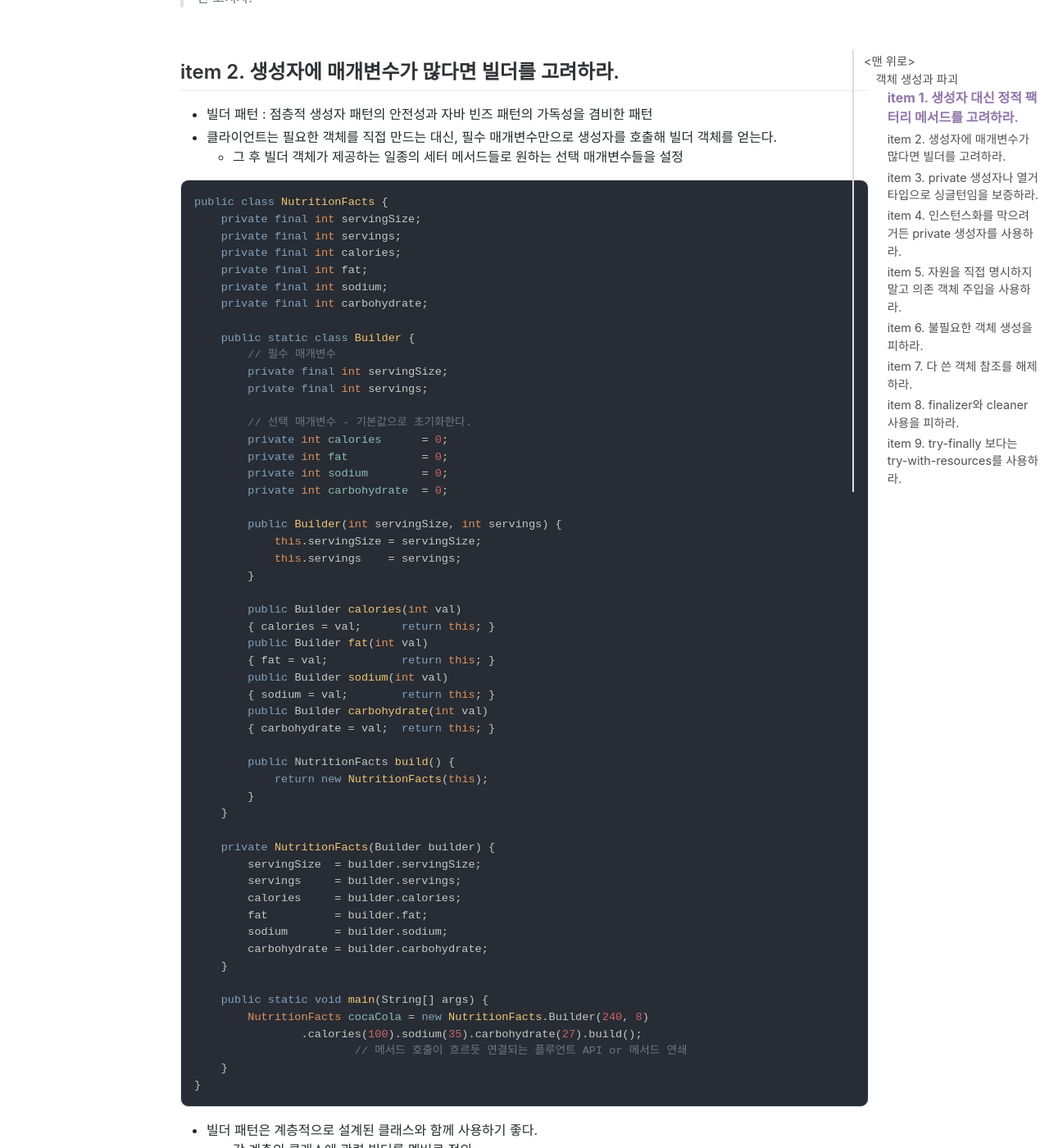
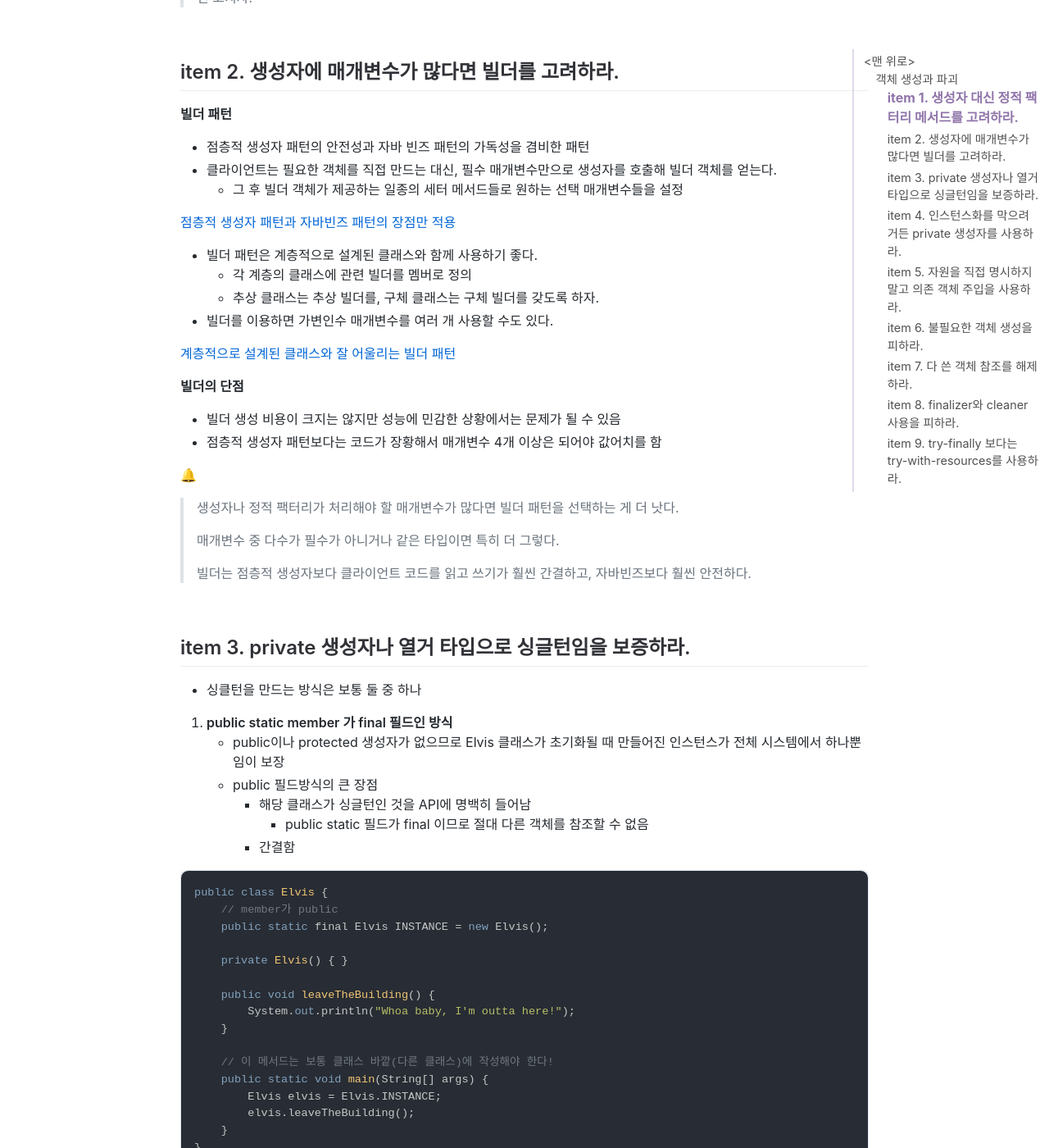
Before and after one commit to jihunparkme/jihunparkme.github.io, a Jekyll site: the page built from _posts/2023-04-07-Effective-Java-객체-생성과-파괴.md, in a window 1280 px wide and 1400 px high, scrolled down 2281 px. Shown: the whole window at 82% size. Built offline with Jekyll 4.4.1, drawn with Linux system fonts in a browser that asks for light colours; nearby versions of some CDN libraries; comment, search, counter and statistics services are not loaded; some of the changed text lies outside the part shown.

Commit message:
[EJ] item 2. 생성자에 매개변수가 많다면 빌더를 고려하라.

````diff
--- a/_posts/2023-04-07-Effective-Java-객체-생성과-파괴.md
+++ b/_posts/2023-04-07-Effective-Java-객체-생성과-파괴.md
@@ -78,182 +78,32 @@ public static Boolean valueOf(boolean b) {
 <br>
 
 ## item 2. 생성자에 매개변수가 많다면 빌더를 고려하라.
-- 빌더 패턴 : 점층적 생성자 패턴의 안전성과 자바 빈즈 패턴의 가독성을 겸비한 패턴
+
+**빌더 패턴**
+
+- 점층적 생성자 패턴의 안전성과 자바 빈즈 패턴의 가독성을 겸비한 패턴
 - 클라이언트는 필요한 객체를 직접 만드는 대신, 필수 매개변수만으로 생성자를 호출해 빌더 객체를 얻는다.
   - 그 후 빌더 객체가 제공하는 일종의 세터 메서드들로 원하는 선택 매개변수들을 설정
 
-```java
-public class NutritionFacts {
-    private final int servingSize;
-    private final int servings;
-    private final int calories;
-    private final int fat;
-    private final int sodium;
-    private final int carbohydrate;
-
-    public static class Builder {
-        // 필수 매개변수
-        private final int servingSize;
-        private final int servings;
-
-        // 선택 매개변수 - 기본값으로 초기화한다.
-        private int calories      = 0;
-        private int fat           = 0;
-        private int sodium        = 0;
-        private int carbohydrate  = 0;
-
-        public Builder(int servingSize, int servings) {
-            this.servingSize = servingSize;
-            this.servings    = servings;
-        }
-
-        public Builder calories(int val)
-        { calories = val;      return this; }
-        public Builder fat(int val)
-        { fat = val;           return this; }
-        public Builder sodium(int val)
-        { sodium = val;        return this; }
-        public Builder carbohydrate(int val)
-        { carbohydrate = val;  return this; }
-
-        public NutritionFacts build() {
-            return new NutritionFacts(this);
-        }
-    }
-
-    private NutritionFacts(Builder builder) {
-        servingSize  = builder.servingSize;
-        servings     = builder.servings;
-        calories     = builder.calories;
-        fat          = builder.fat;
-        sodium       = builder.sodium;
-        carbohydrate = builder.carbohydrate;
-    }
-
-    public static void main(String[] args) {
-        NutritionFacts cocaCola = new NutritionFacts.Builder(240, 8)
-                .calories(100).sodium(35).carbohydrate(27).build();
-        		// 메서드 호출이 흐르듯 연결되는 플루언트 API or 메서드 연쇄
-    }
-}
-```
+[점층적 생성자 패턴과 자바빈즈 패턴의 장점만 적용](https://github.com/WegraLee/effective-java-3e-source-code/blob/master/src/effectivejava/chapter2/item2/builder/NutritionFacts.java)
 
 - 빌더 패턴은 계층적으로 설계된 클래스와 함께 사용하기 좋다.
   - 각 계층의 클래스에 관련 빌더를 멤버로 정의
   - 추상 클래스는 추상 빌더를, 구체 클래스는 구체 빌더를 갖도록 하자.
-- 빌더를 이용하면 가변인수 매개변수를 여러 개 사용할 수 있다.
+- 빌더를 이용하면 가변인수 매개변수를 여러 개 사용할 수도 있다.
 
-📝Pizza
-```java
-public abstract class Pizza {
-    public enum Topping { HAM, MUSHROOM, ONION, PEPPER, SAUSAGE }
-    final Set<Topping> toppings;
+[계층적으로 설계된 클래스와 잘 어울리는 빌더 패턴](https://github.com/WegraLee/effective-java-3e-source-code/tree/master/src/effectivejava/chapter2/item2/hierarchicalbuilder)
 
-    abstract static class Builder<T extends Builder<T>> {
-        EnumSet<Topping> toppings = EnumSet.noneOf(Topping.class);
-        public T addTopping(Topping topping) {
-            toppings.add(Objects.requireNonNull(topping));
-            return self();
-        }
+**빌더의 단점**
 
-        abstract Pizza build();
-
-        // 하위 클래스는 이 메서드를 재정의(overriding)하여
-        // "this"를 반환하도록 해야 한다.
-        protected abstract T self();
-    }
-
-    Pizza(Builder<?> builder) {
-        toppings = builder.toppings.clone();
-    }
-}
-```
-
-📝NyPizza
-```java
-public class NyPizza extends Pizza {
-    public enum Size { SMALL, MEDIUM, LARGE }
-    private final Size size;
-
-    public static class Builder extends Pizza.Builder<Builder> {
-        private final Size size;
-
-        public Builder(Size size) {
-            this.size = Objects.requireNonNull(size);
-        }
-		// 상위 클래스의 메서드가 정의한 반환 타입이 아닌, 그 하위 타입을 반환 (공변 반환 타이핑)
-        @Override public NyPizza build() {
-            return new NyPizza(this);
-        }
-
-        @Override protected Builder self() { return this; }
-    }
-
-    private NyPizza(Builder builder) {
-        super(builder);
-        size = builder.size;
-    }
-
-    @Override public String toString() {
-        return toppings + "로 토핑한 뉴욕 피자";
-    }
-}
-```
-
-📝Calzone
-```java
-public class Calzone extends Pizza {
-    private final boolean sauceInside;
-
-    public static class Builder extends Pizza.Builder<Builder> {
-        private boolean sauceInside = false; // 기본값
-
-        public Builder sauceInside() {
-            sauceInside = true;
-            return this;
-        }
-
-        @Override public Calzone build() {
-            return new Calzone(this);
-        }
-
-        @Override protected Builder self() { return this; }
-    }
-
-    private Calzone(Builder builder) {
-        super(builder);
-        sauceInside = builder.sauceInside;
-    }
-
-    @Override public String toString() {
-        return String.format("%s로 토핑한 칼초네 피자 (소스는 %s에)",
-                toppings, sauceInside ? "안" : "바깥");
-    }
-}
-```
-
-📝PizzaTest
-```java
-public class PizzaTest {
-    public static void main(String[] args) {
-        NyPizza pizza = new NyPizza.Builder(SMALL)
-                .addTopping(SAUSAGE).addTopping(ONION).build();
-        Calzone calzone = new Calzone.Builder()
-                .addTopping(HAM).sauceInside().build();
-
-        System.out.println(pizza);
-        System.out.println(calzone);
-    }
-}
-```
-
-- 빌더의 단점으로는,
   - 빌더 생성 비용이 크지는 않지만 성능에 민감한 상황에서는 문제가 될 수 있음
   - 점층적 생성자 패턴보다는 코드가 장황해서 매개변수 4개 이상은 되어야 값어치를 함
 
 🔔
 > 생성자나 정적 팩터리가 처리해야 할 매개변수가 많다면 빌더 패턴을 선택하는 게 더 낫다.
+>
 > 매개변수 중 다수가 필수가 아니거나 같은 타입이면 특히 더 그렇다.
+>
 > 빌더는 점층적 생성자보다 클라이언트 코드를 읽고 쓰기가 훨씬 간결하고, 자바빈즈보다 훨씬 안전하다.
 
 <br>
````
